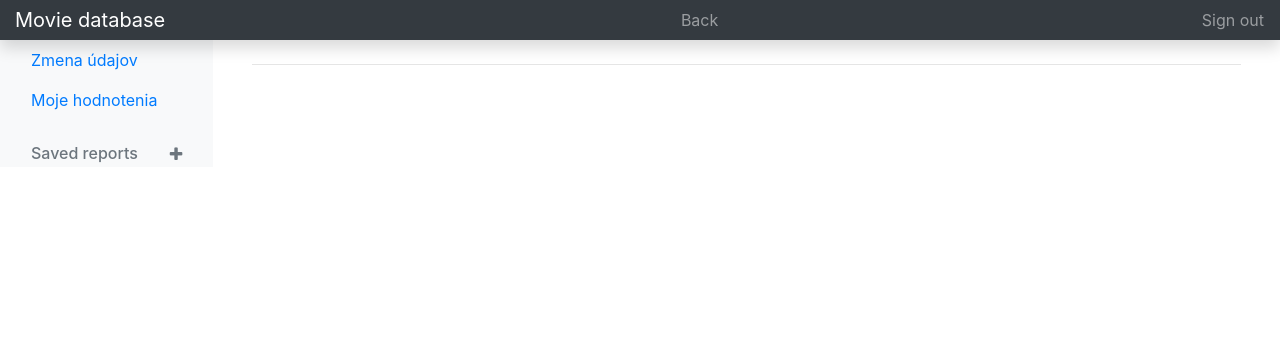
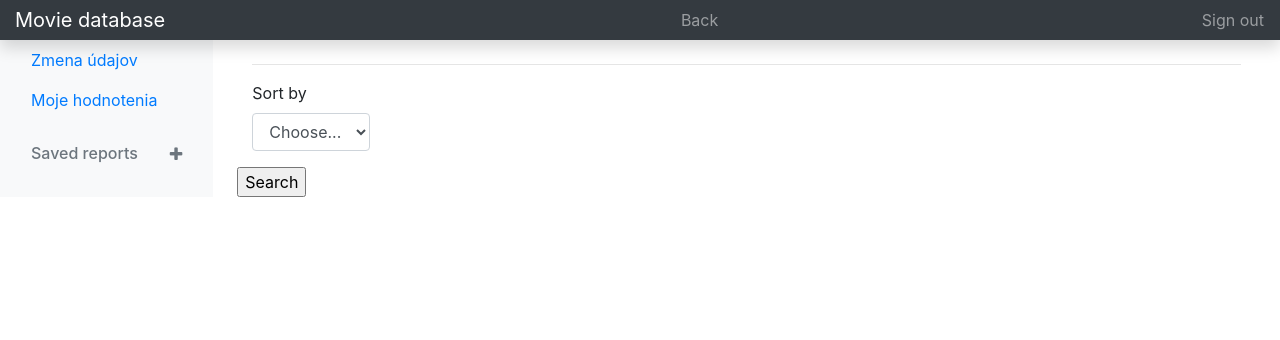
Before and after one commit to blazejrypak/dbs_project_movies, a Django app: page /dashboard/reviews/remove/1/ in a window 1280 px wide. Shown: the top 340 px of the page. Run offline with Django 3.2, Linux system fonts and the light colour scheme; tables that the repository leaves empty hold one stand-in row (values such as "Sample post"); data that the repository does not hold is empty; some libraries are stand-ins or nearby versions.

Commit message:
Added filter to dashboard reviews

```diff
--- a/movie_projx/movie_app/views.py
+++ b/movie_projx/movie_app/views.py
@@ -328,8 +328,23 @@ def dashboard(request):
 
 
 def dashboard_reviews(request):
-    ratings_page = MovieRatings.objects.filter(userid=request.user)
-    return render(request, 'movie_app/dashboard_reviews.html', {'ratings_page': ratings_page})
+    sort_val = request.GET.get('sort_val')
+    sort_types = [
+        {
+            'id': 'date',
+            'name': 'Date'
+        },
+        {
+            'id': 'popularity',
+            'name': 'Popularity'
+        }
+    ]
+    ratings_page = None
+    if sort_val == 'date':
+        ratings_page = MovieRatings.objects.filter(userid=request.user).order_by('created_at')
+    elif sort_val == 'popularity':
+        ratings_page = MovieRatings.objects.filter(userid=request.user).order_by('up_votes')
+    return render(request, 'movie_app/dashboard_reviews.html', {'ratings_page': ratings_page, 'sort_types': sort_types})
 
 
 def dashboard_delete_review(request, review_id):
@@ -349,6 +364,7 @@ def dashboard_update_review(request, review_id):
             reviewtoupdate.title = title
             reviewtoupdate.description = description
             reviewtoupdate.rating = rating
+            reviewtoupdate.updated_at = datetime.datetime.now()
             reviewtoupdate.save()
         else:
             print(rating_form.errors)
--- a/movie_projx/templates/movie_app/dashboard_reviews.html
+++ b/movie_projx/templates/movie_app/dashboard_reviews.html
@@ -5,6 +5,22 @@
         <br>
         <hr>
         <div class="row-fluid">
+            <div class="row">
+                <div class="search-container">
+                    <form action="{% url 'dashboard_reviews' %}" method="get">
+                        <div class="form-group col-md-12">
+                          <label for="inputState">Sort by</label>
+                          <select id="inputState" class="form-control" name="sort_val">
+                                <option selected value="">Choose...</option>
+                              {% for type in sort_types %}
+                                <option value='{{type.id}}'>{{ type.name }}</option>
+                              {% endfor %}
+                          </select>
+                        </div>
+                    <input type="submit" name="" value="Search">
+                    </form>
+                </div>
+            </div>
             {% for rating in ratings_page %}
             <div class="col-sm-6">
                 <div class="card">
--- a/movie_projx/templates/movie_app/index.html
+++ b/movie_projx/templates/movie_app/index.html
@@ -4,7 +4,6 @@
     <h1>Welcome to movie database app</h1>
     {% if user.is_authenticated %}
       <img src="{{ avatar_url }}" alt="avatar">
-       <img src="https://previews.123rf.com/images/codexserafinius/codexserafinius1710/codexserafinius171000033/87650389-fuck-you-hand-finger-logo-icon-.jpg" alt="Smiley face" height="42" width="42">
         <h2>Hello {{ user.username }}</h2>
     {% else %}
         <h2>Register or Login if you'd like to</h2>
```
